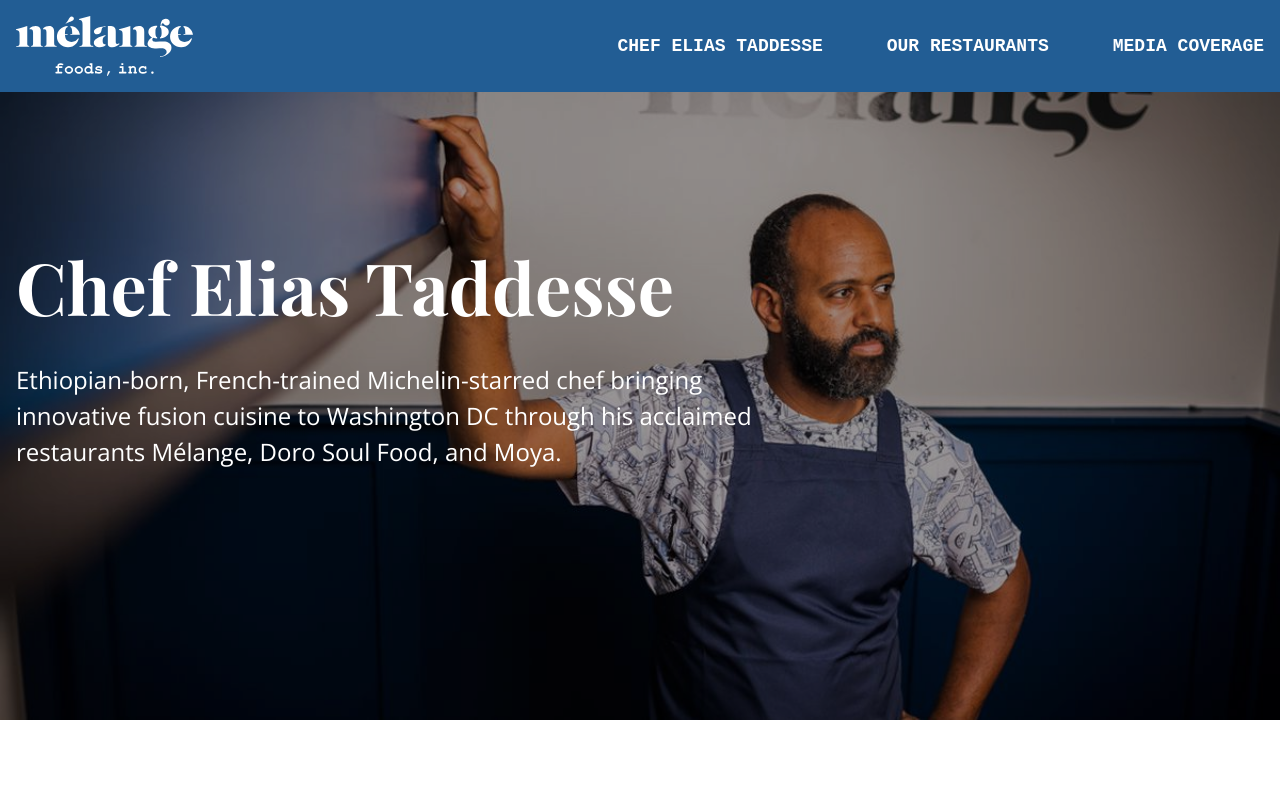
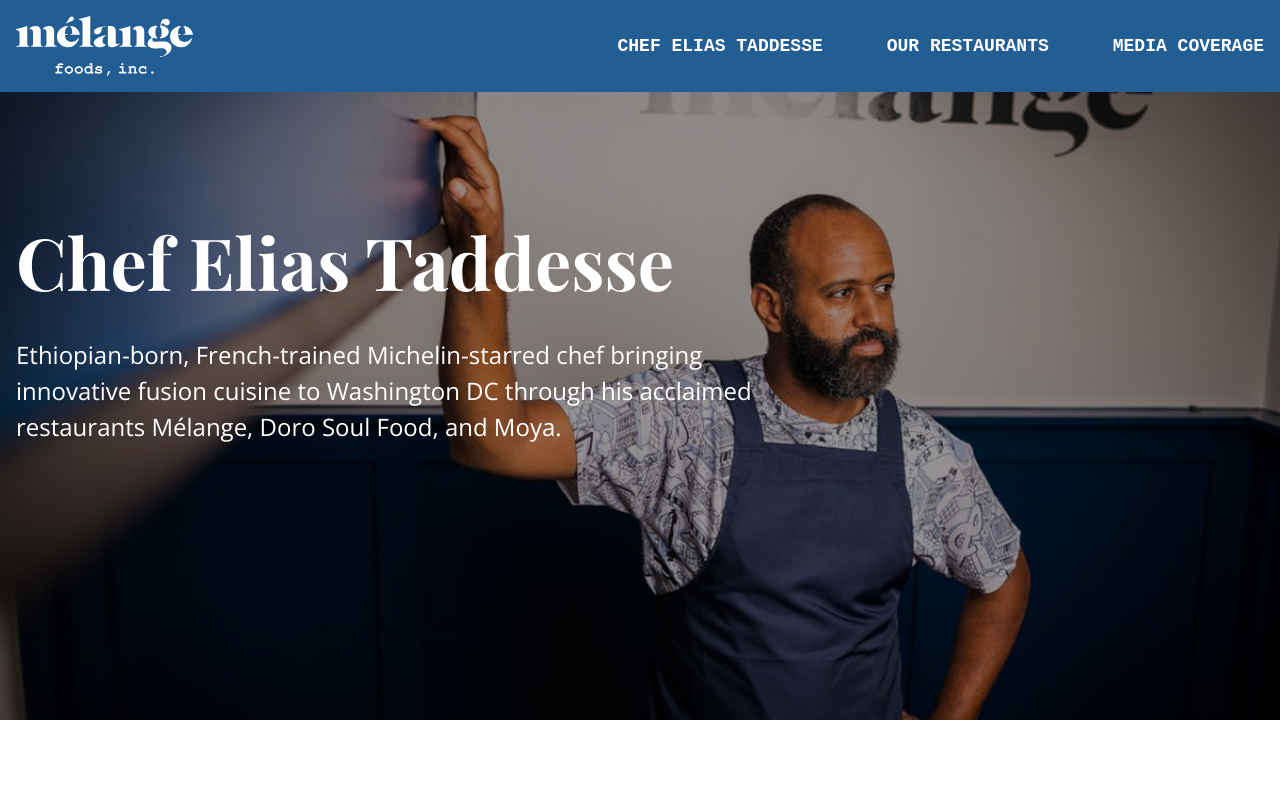
Before and after one commit to tjcandesign/melange, a React (Vite) app: page /chef-elias in a window 1280 px wide. Shown: the top 800 px of the page. Built offline with nearby package versions, Linux system fonts and the light colour scheme.

Commit message:
style: Add bottom padding to hero text
- Added 50px bottom padding to hero section intro text

```diff
--- a/src/pages/ChefElias.tsx
+++ b/src/pages/ChefElias.tsx
@@ -36,7 +36,7 @@
             >
               Chef Elias Taddesse
             </Heading>
-            <Text fontSize="2xl" color="white">
+            <Text fontSize="2xl" color="white" pb={50}>
               Ethiopian-born, French-trained Michelin-starred chef bringing innovative fusion cuisine to Washington DC
               through his acclaimed restaurants Mélange, Doro Soul Food, and Moya.
             </Text>
```
